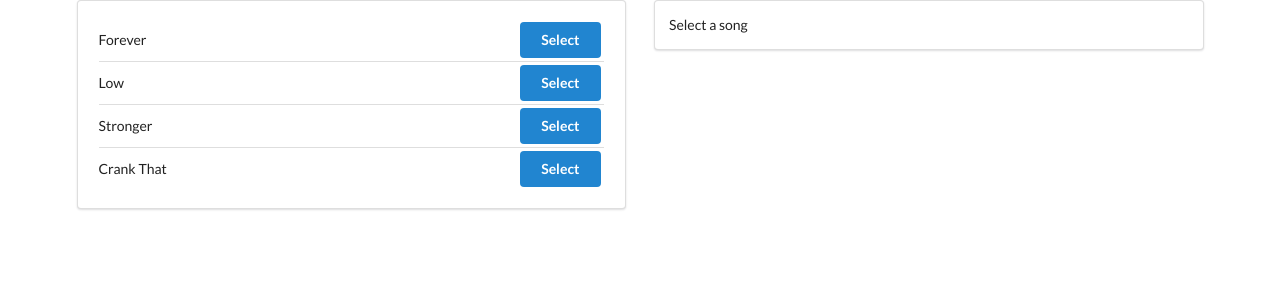
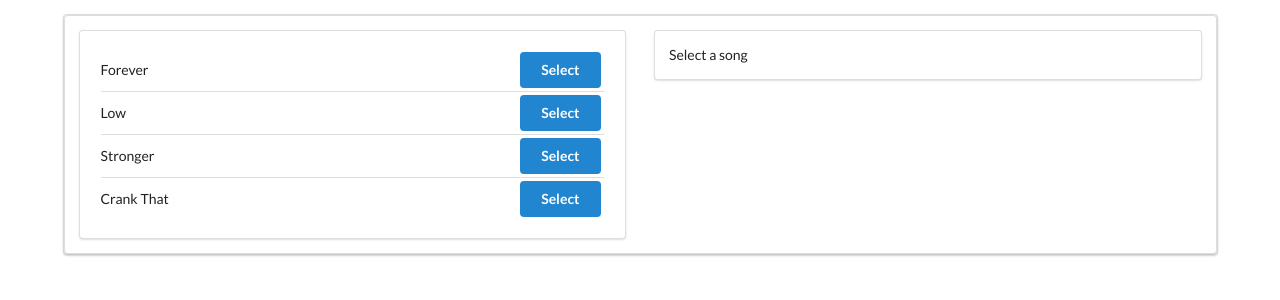
Before and after one commit to BenSheridanEdwards/Song_Detailer_React, a React (Create React App) app: page / in a window 1280 px wide. Shown: the top 300 px of the page. Built offline with nearby package versions, Linux system fonts and the light colour scheme.

Commit message:
style: add segment under container

```diff
--- a/src/components/App.js
+++ b/src/components/App.js
@@ -4,8 +4,8 @@ import SongDetail from './SongDetail';
 
 const App = () => {
   return (
-    <div className="ui container grid">
-      <div className="ui row">
+    <div className="ui container segment grid">
+      <div className="ui row segment">
         <div className="column eight wide">
           <SongList />
         </div>
```
